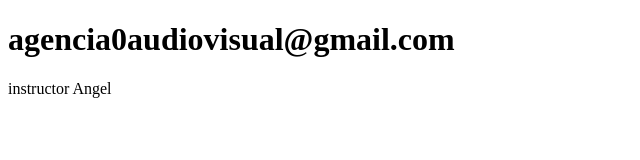
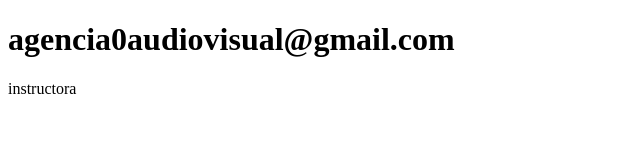
Before and after one commit to 23ae-m/sistema-de-registro, a plain HTML site: page contacto.html in a window 1280 px wide. Shown: the full height of the page, 0-640 px from the left. Drawn offline with Linux system fonts and the light colour scheme.

Commit message:
actualiza el index

```diff
--- a/contacto.html
+++ b/contacto.html
@@ -7,6 +7,6 @@
 </head>
 <body>
     <h1>agencia0audiovisual@gmail.com</h1>
-        <p>instructor Angel</p>
+        <p>instructora</p>
 </body>
 </html>
```
